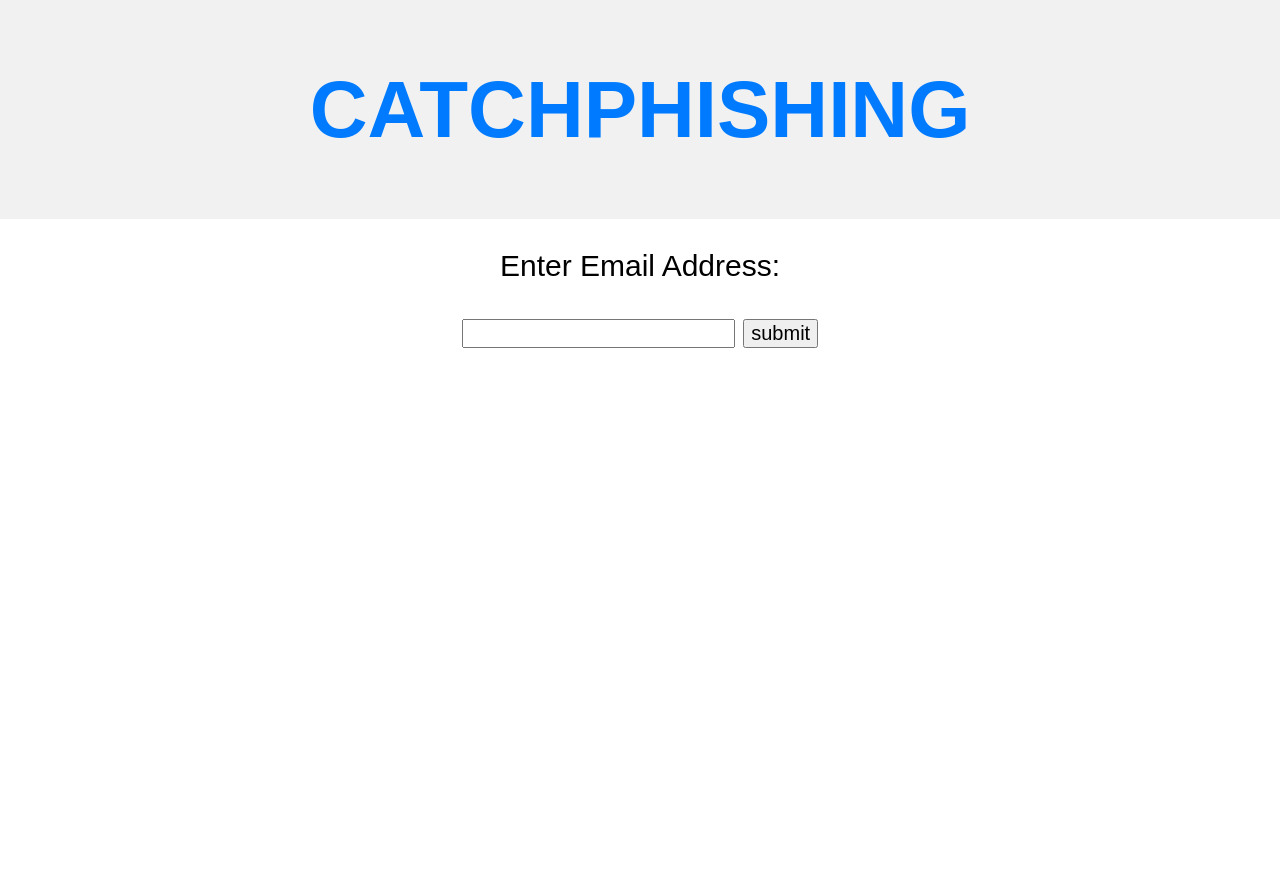
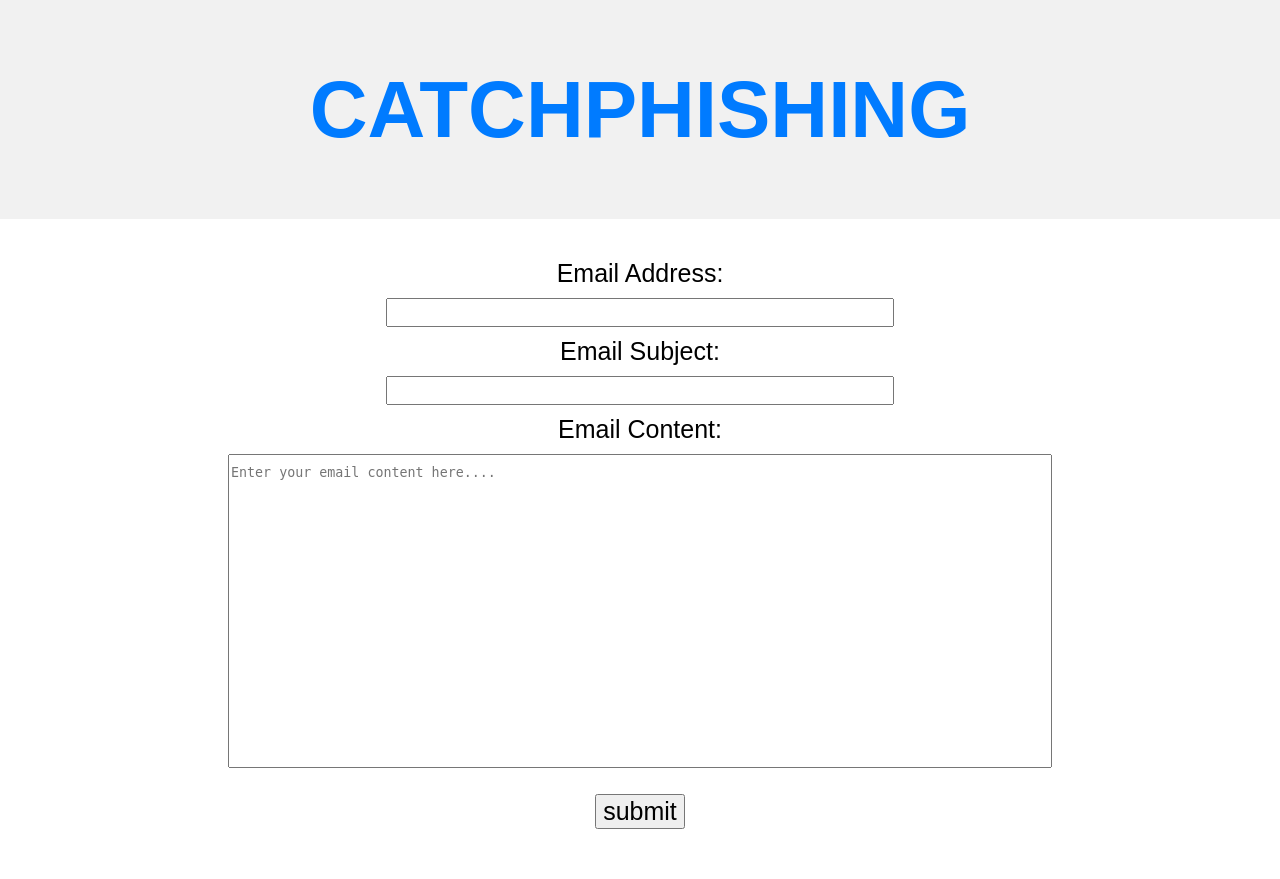
Before and after one commit to CyrusDC/LAB-P14-5, a Flask app: page / in a window 1280 px wide. Before the commit the page ends 348 px from the top, so only its background shows below. Run offline with Flask 3, Linux system fonts and the light colour scheme.

Commit message:
Website draft v1

```diff
--- a/static/css/style.css
+++ b/static/css/style.css
@@ -28,20 +28,44 @@ header {
 .grid-container {
   display: grid;
   text-align: center;
+  padding: 40px;
 }
 
 .input_email {
     text-align: center;
     font-family: Arial, sans-serif;
-    font-size: 30px;
+    font-size: 25px;
     color: black;
 }
 
-.email_box {
+#email_box {
     text-align: center;
     font-size: 20px;
+    width: 500px;
+    margin-top: 10px;
+    margin-bottom: 10px;
 }
 
+
+#email_subject{
+    text-align: center;
+    font-size: 20px;
+    width: 500px;
+    margin-top: 10px;
+    margin-bottom: 10px;
+}
+
+
 .submit_button {
-    font-size: 20px;
+    margin-top: 10px;
+    margin-bottom: 10px;
+    font-size: 25px;
 }
+
+#message {
+  text-align: left;
+  padding-top: 10px;
+  resize: none;
+  margin-top: 10px;
+  margin-bottom: 10px;
+}
--- a/templates/index.html
+++ b/templates/index.html
@@ -13,8 +13,12 @@
     <div class="grid-container">
         <div class="input_email">
             <form name="email_address" action = "http://localhost:5000/Email" method = "POST">
-                <p>Enter Email Address:</p>
-                <input type = "email" class="email_box" name = "email_input">
+                <label for="email_box">Email Address:<br></label>
+                <input type = "email" id="email_box" name = "email_input"><br>
+                <label for="email_subject">Email Subject:</label><br>
+                <input type = "text" id="email_subject" name = "email_subject"><br>
+                <label for="message">Email Content:</label><br>
+                <textarea name="message" id="message" rows="20" cols="100" placeholder="Enter your email content here...."></textarea><br>
                 <input type = "submit" class="submit_button" value = "submit">
             </form>
         </div>
```
